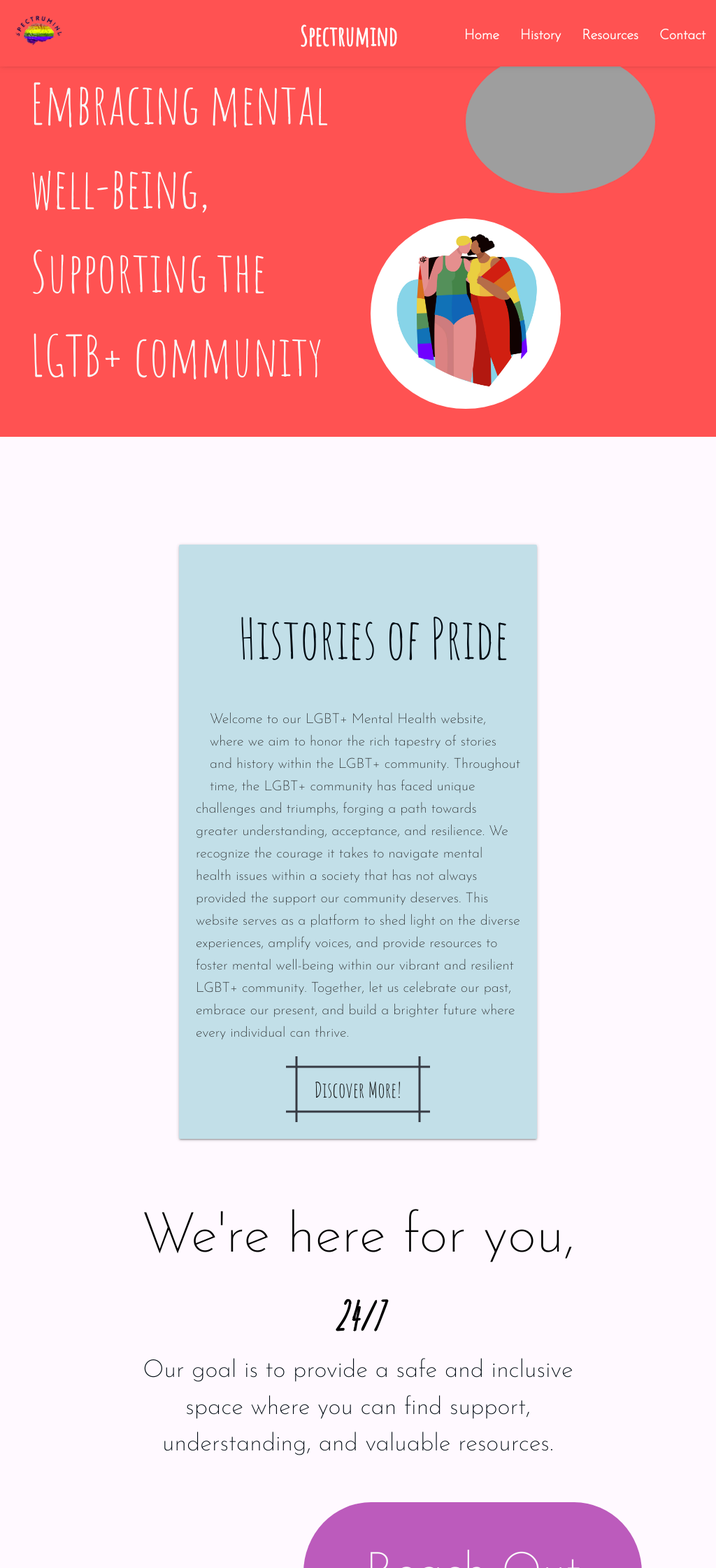
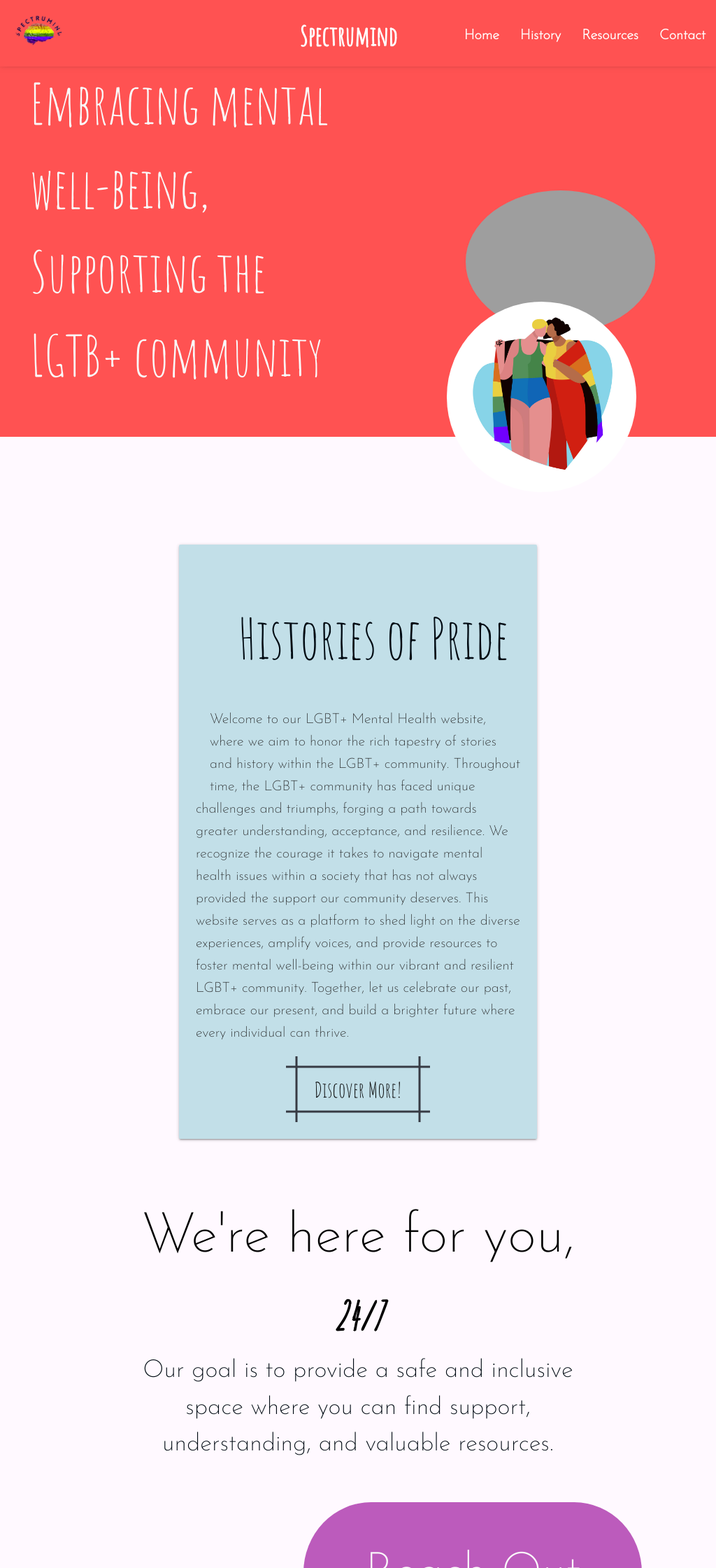
Before and after one commit to ignasvilkas/hackathon-june-23, a Django app: page / in a window 1024 px wide. Shown: the top 2240 px of the page at 70% size. Run offline with Django 4.2, Linux system fonts and the light colour scheme; some libraries are stand-ins or nearby versions; grey boxes are pictures that could not be loaded.

Commit message:
Fix media query as per am i responsive screen sizes

```diff
--- a/static/css/style.css
+++ b/static/css/style.css
@@ -550,7 +550,7 @@ details[open] summary {
   }
 
   .landing_page_container {
-    height: 55vh;
+    height: 40vh;
   }
 
   .landing_page_container p {
@@ -591,7 +591,7 @@ details[open] summary {
   }
 
   .landing_page_container {
-    height: 70vh;
+    height: 60vh;
   }
 
   .landing_page_container p {
@@ -620,7 +620,7 @@ details[open] summary {
 }
 
 /* Media query for large screens */
-@media (min-width: 881px) and (max-width: 1024px) {
+@media (min-width: 881px) and (max-width: 1280px) {
   .navbar a,
   .navbar .team-name {
     font-size: 20px;
@@ -640,12 +640,12 @@ details[open] summary {
 
   .circle_images .circle {
     position: relative;
-    top: -300px;
+    top: -100px;
   }
 
   .circle_2 .responsive-img {
-    margin-top: 20%;
-    margin-left: 190%;
+    margin-top: -10%;
+    margin-left: 230%;
   }
 
   .circle_1 .responsive-img {
```
